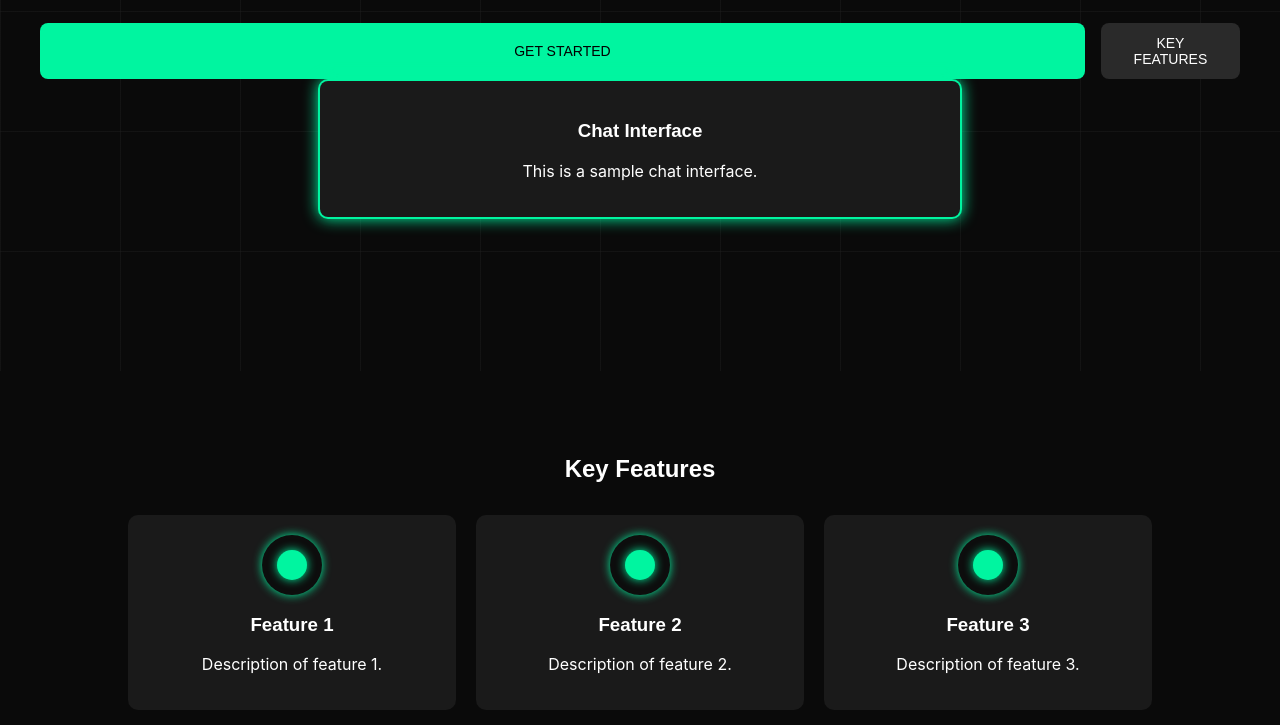
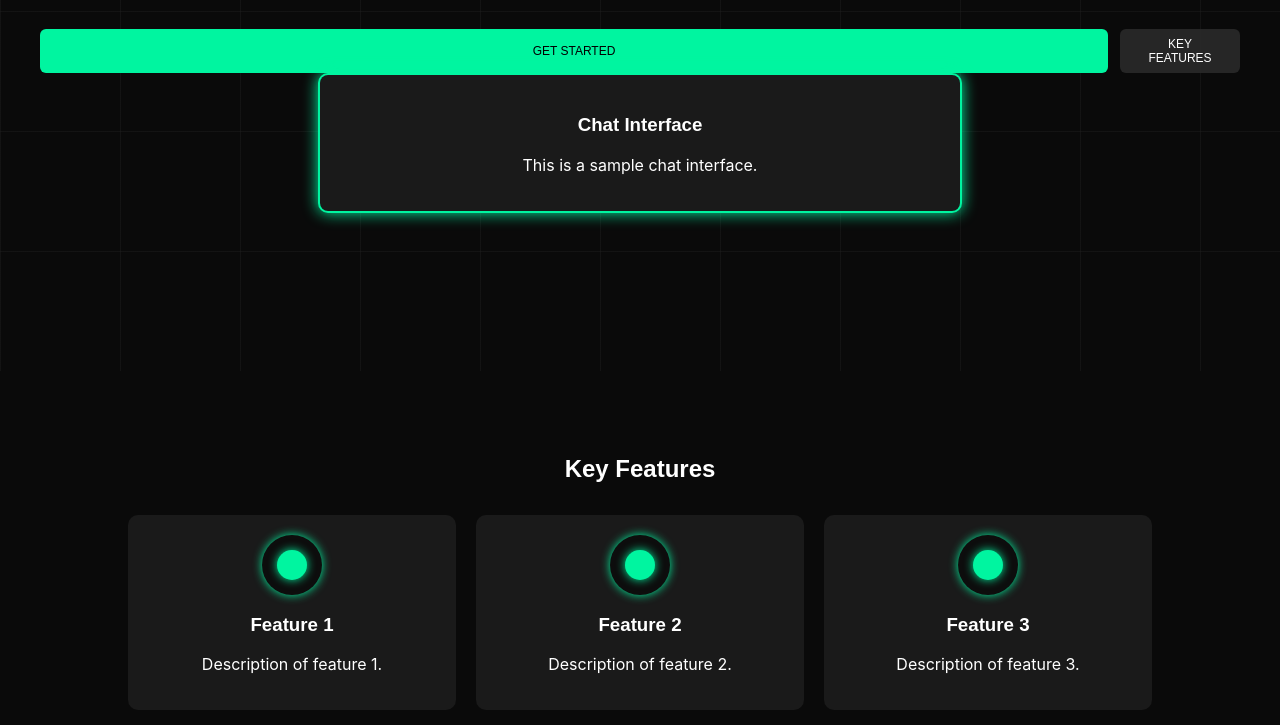
Before and after one commit to rether-io/Site-bolt, a website built with Vite: page index.html in a window 1280 px wide. Shown: the part 589-1314 px from the top of the page. Built offline with nearby package versions, Linux system fonts and the light colour scheme; files whose address does not match are found by name.

Commit message:
teste troca dos botoes

```diff
--- a/style.css
+++ b/style.css
@@ -164,20 +164,15 @@ nav {
   line-height: 1.5;
 }
 
-.hero-buttons {
-  display: flex;
-  justify-content: center;
-  gap: 1rem;
-}
-
 .btn {
-  padding: 0.75rem 1.5rem;
-  border-radius: 8px;
-  font-size: 0.875rem;
+  padding: 8px 20px;  /* Reduzido de 0.75rem 1.5rem */
+  border-radius: 6px;  /* Reduzido de 8px */
+  font-size: 0.75rem; /* Reduzido de 0.875rem */
   font-weight: 500;
   border: none;
   cursor: pointer;
   transition: transform 0.2s;
+  min-width: 120px;   /* Adicionado para manter largura consistente */
 }
 
 .btn-primary {
@@ -186,8 +181,14 @@ nav {
 }
 
 .btn-secondary {
-  background: #2A2A2A;
+  background: rgba(42, 42, 42, 0.9);
   color: #fff;
+}
+
+.hero-buttons {
+  display: flex;
+  justify-content: center;
+  gap: 12px;  /* Reduzido de 1rem */
 }
 
 /* O resto do CSS original permanece igual */
```
